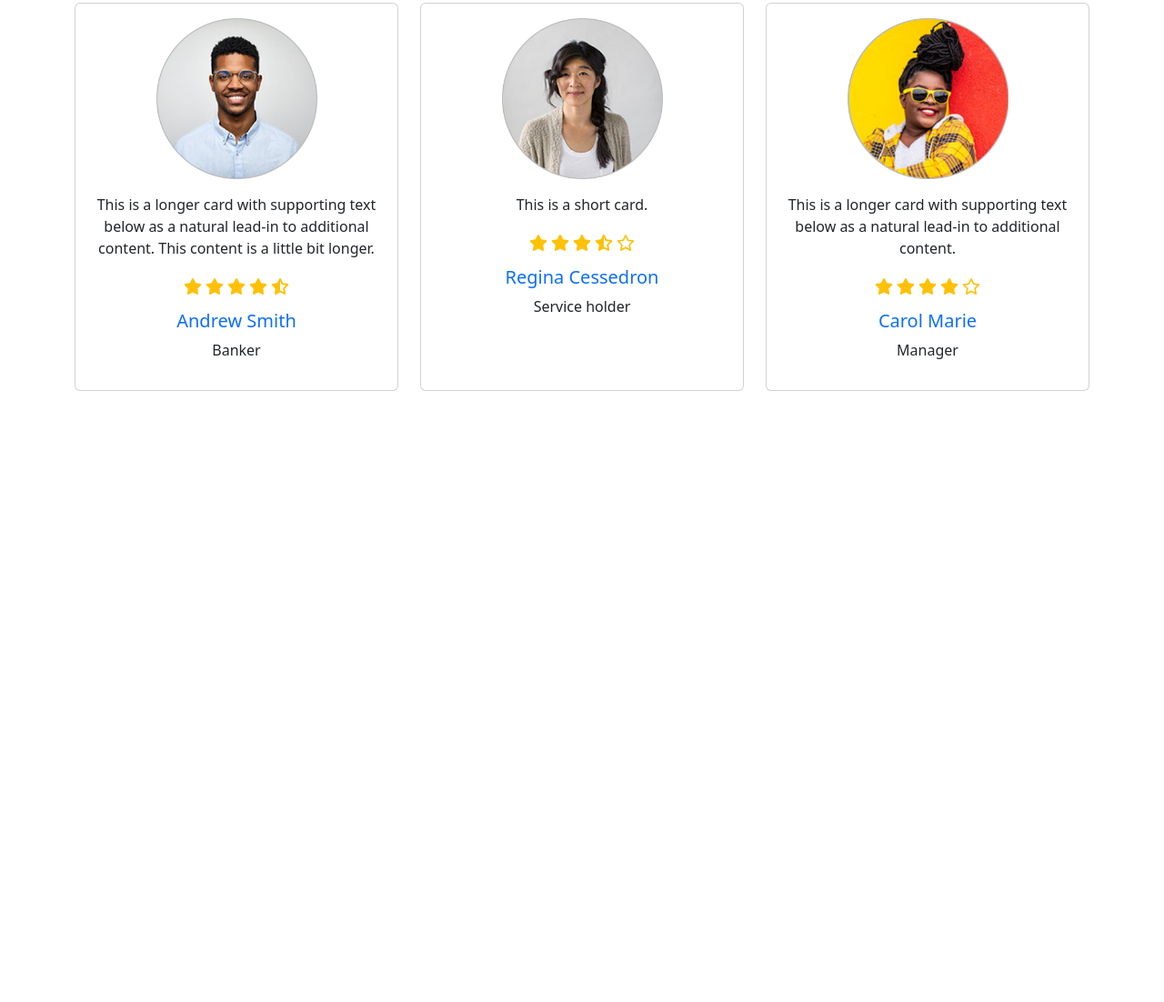
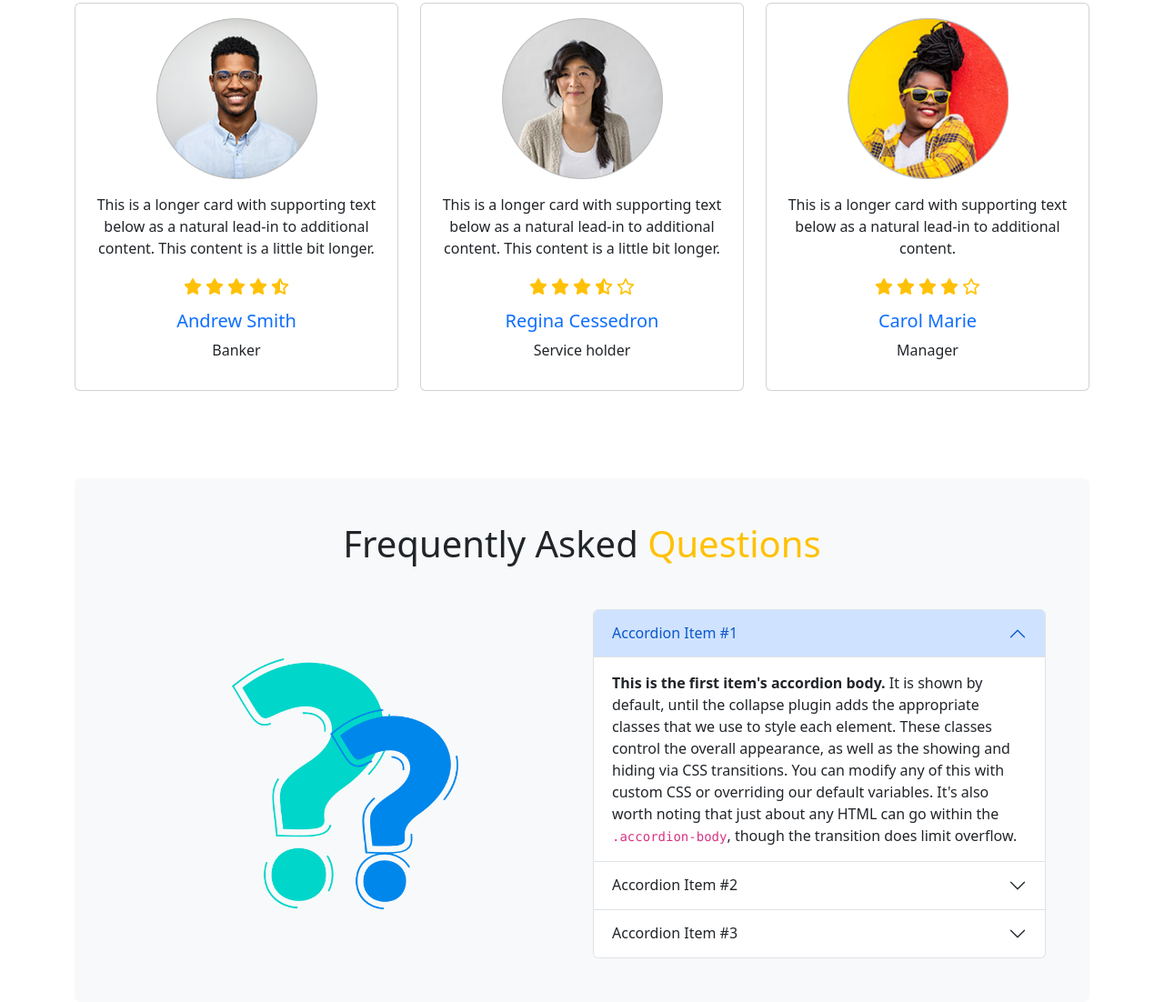
Before and after one commit to HasibUddin1/bikar-zone, a plain HTML site: page index.html in a window 1280 px wide. Shown: the part 1889-2991 px from the top of the page at 91% size. Before the commit the page ends 2367 px from the top, so only its background shows below. Drawn offline with Linux system fonts and the light colour scheme.

Commit message:
added faq section

```diff
--- a/index.html
+++ b/index.html
@@ -195,7 +195,8 @@
                     <div class="text-center card h-100">
                         <img src="images/user-2.png" class="w-50 mx-auto mt-3 card-img-top" alt="...">
                         <div class="card-body">
-                            <p class="card-text">This is a short card.</p>
+                            <p class="card-text">This is a longer card with supporting text below as a natural lead-in
+                                to additional content. This content is a little bit longer.</p>
                             <p class="text-warning">
                                 <img class="user-icon" src="images/icons/star-solid.svg" alt="">
                                 <img class="user-icon" src="images/icons/star-solid.svg" alt="">
@@ -228,6 +229,55 @@
                 </div>
             </div>
         </section>
+        <!-- FAQ Section -->
+        <section class="rounded p-5 mt-5 bg-secondary-subtle">
+            <h1 class="text-center mb-5">Frequently Asked <span class="text-warning">Questions</span></h1>
+            <div class="mt-5 row row-cols-1 row-cols-md-2">
+                <div class="col text-center my-auto">
+                    <img class="w-50" src="images/faq.png" alt="">
+                </div>
+                <div class="col">
+                    <div class="accordion" id="accordionExample">
+                        <div class="accordion-item">
+                          <h2 class="accordion-header" id="headingOne">
+                            <button class="accordion-button" type="button" data-bs-toggle="collapse" data-bs-target="#collapseOne" aria-expanded="true" aria-controls="collapseOne">
+                              Accordion Item #1
+                            </button>
+                          </h2>
+                          <div id="collapseOne" class="accordion-collapse collapse show" aria-labelledby="headingOne" data-bs-parent="#accordionExample">
+                            <div class="accordion-body">
+                              <strong>This is the first item's accordion body.</strong> It is shown by default, until the collapse plugin adds the appropriate classes that we use to style each element. These classes control the overall appearance, as well as the showing and hiding via CSS transitions. You can modify any of this with custom CSS or overriding our default variables. It's also worth noting that just about any HTML can go within the <code>.accordion-body</code>, though the transition does limit overflow.
+                            </div>
+                          </div>
+                        </div>
+                        <div class="accordion-item">
+                          <h2 class="accordion-header" id="headingTwo">
+                            <button class="accordion-button collapsed" type="button" data-bs-toggle="collapse" data-bs-target="#collapseTwo" aria-expanded="false" aria-controls="collapseTwo">
+                              Accordion Item #2
+                            </button>
+                          </h2>
+                          <div id="collapseTwo" class="accordion-collapse collapse" aria-labelledby="headingTwo" data-bs-parent="#accordionExample">
+                            <div class="accordion-body">
+                              <strong>This is the second item's accordion body.</strong> It is hidden by default, until the collapse plugin adds the appropriate classes that we use to style each element. These classes control the overall appearance, as well as the showing and hiding via CSS transitions. You can modify any of this with custom CSS or overriding our default variables. It's also worth noting that just about any HTML can go within the <code>.accordion-body</code>, though the transition does limit overflow.
+                            </div>
+                          </div>
+                        </div>
+                        <div class="accordion-item">
+                          <h2 class="accordion-header" id="headingThree">
+                            <button class="accordion-button collapsed" type="button" data-bs-toggle="collapse" data-bs-target="#collapseThree" aria-expanded="false" aria-controls="collapseThree">
+                              Accordion Item #3
+                            </button>
+                          </h2>
+                          <div id="collapseThree" class="accordion-collapse collapse" aria-labelledby="headingThree" data-bs-parent="#accordionExample">
+                            <div class="accordion-body">
+                              <strong>This is the third item's accordion body.</strong> It is hidden by default, until the collapse plugin adds the appropriate classes that we use to style each element. These classes control the overall appearance, as well as the showing and hiding via CSS transitions. You can modify any of this with custom CSS or overriding our default variables. It's also worth noting that just about any HTML can go within the <code>.accordion-body</code>, though the transition does limit overflow.
+                            </div>
+                          </div>
+                        </div>
+                      </div>
+                </div>
+            </div>
+        </section>
     </main>
 
     <!-- Bootstrap JS -->
```
